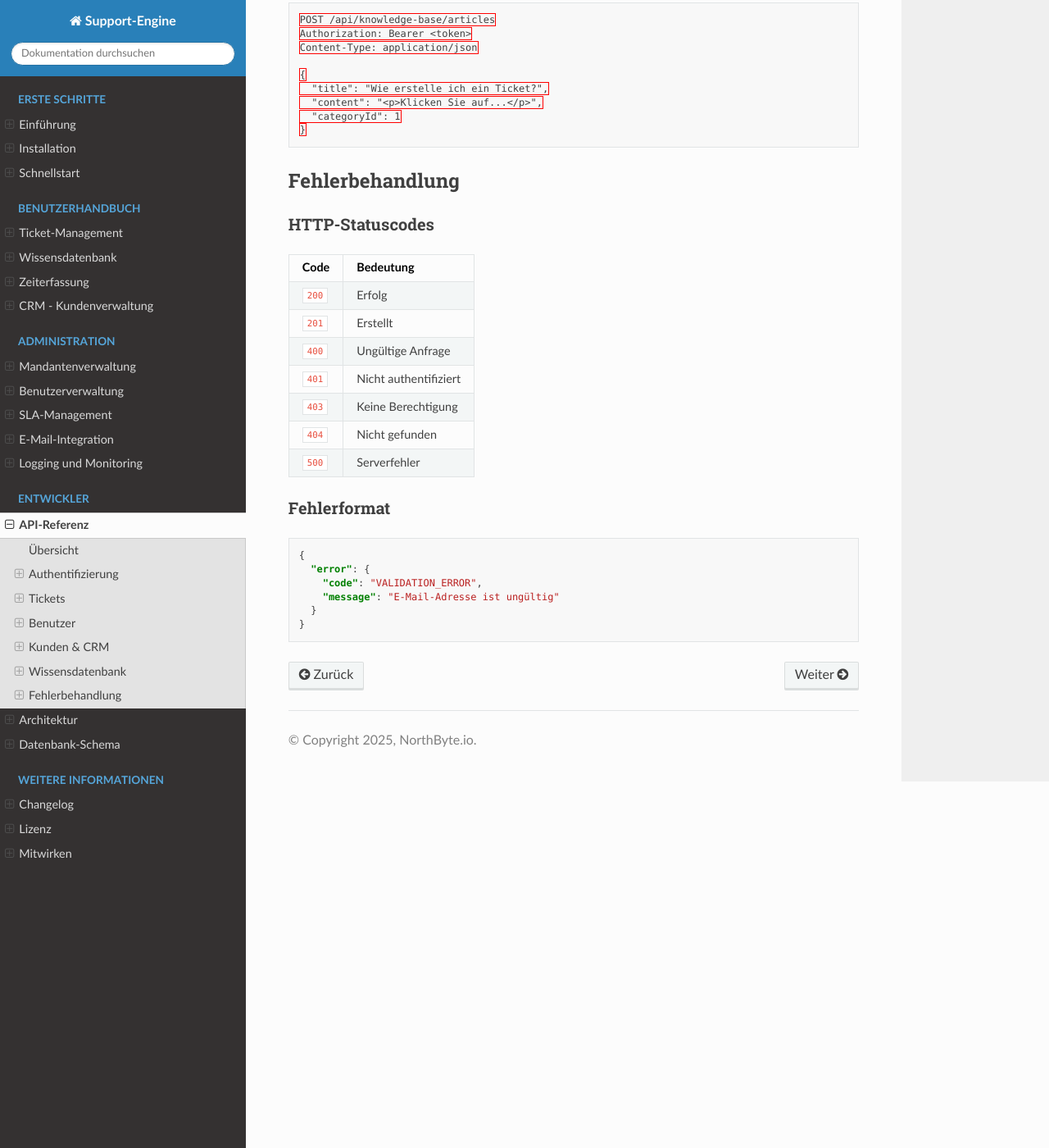
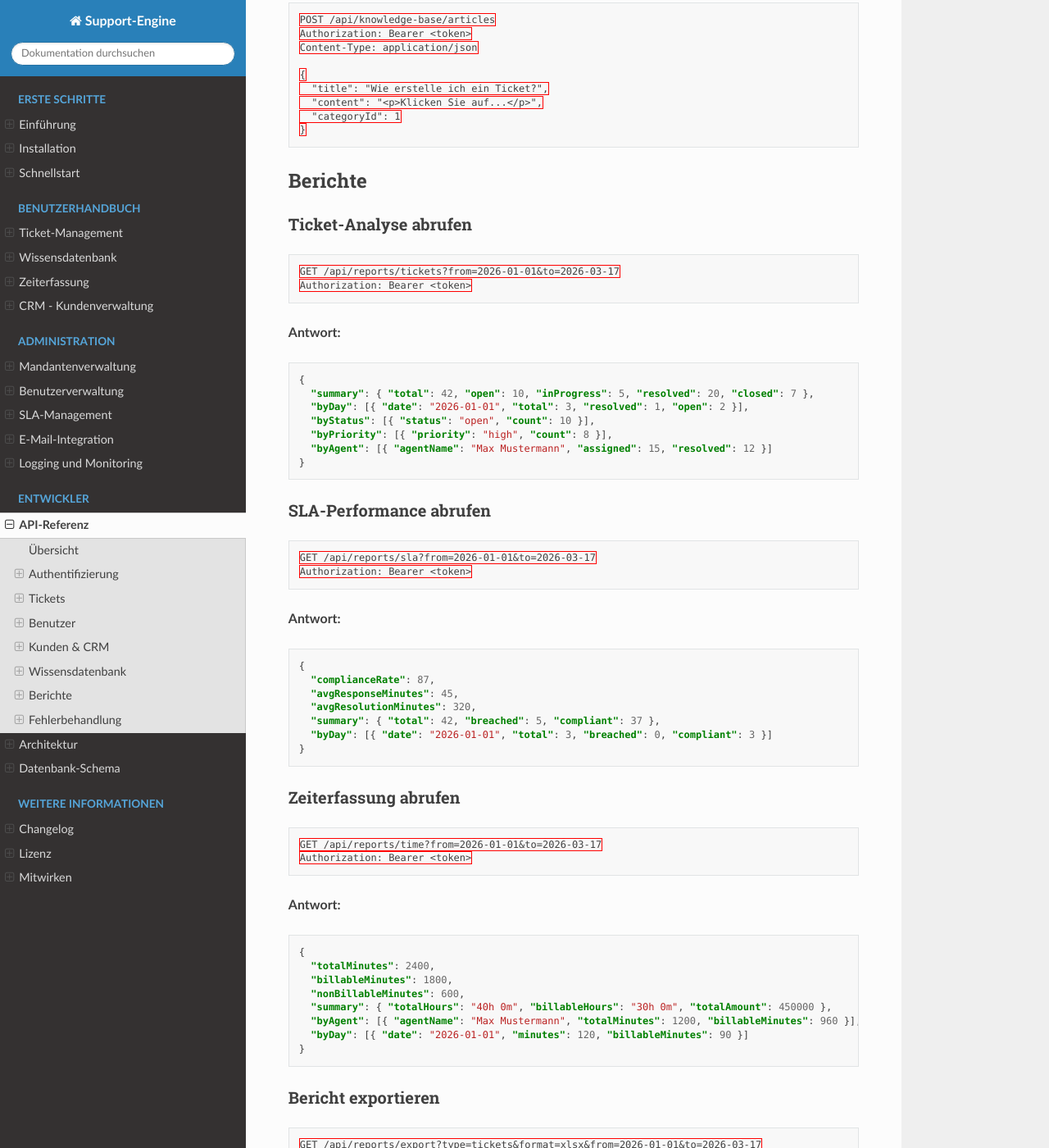
Before and after one commit to northbyte-io/Support-Engine, a Sphinx documentation site: the page built from docs/entwickler/api.md, in a window 1280 px wide and 1400 px high, scrolled down 3220 px. Shown: the whole window at 82% size. Built offline with Sphinx 7.4.7 and the Read the Docs theme 3.1.0, drawn with Linux system fonts in a browser that asks for light colours; some of the changed text lies outside the part shown.

Commit message:
Add advanced reporting and analytics features to the system
Introduce new reporting functionalities including ticket analysis, SLA performance tracking, and time tracking. The changes also include comprehensive updates to README, ANLEITUNG, API documentation, changelog, and Replit configuration.

Replit-Commit-Author: Agent
Replit-Commit-Session-Id: 625001af-836b-415e-a69a-c7c9dbf097f3
Replit-Commit-Checkpoint-Type: full_checkpoint
Replit-Commit-Event-Id: 5b80da05-dc25-4997-a1a3-dfe8c1c98a71
Replit-Commit-Screenshot-Url: https://storage.googleapis.com/screenshot-production-us-central1/9c13df68-9696-46d6-80c2-b578750ee801/625001af-836b-415e-a69a-c7c9dbf097f3/Ep1vGrr
Replit-Helium-Checkpoint-Created: true

````diff
--- a/docs/entwickler/api.md
+++ b/docs/entwickler/api.md
@@ -165,6 +165,86 @@ Content-Type: application/json
 }
 ```
 
+## Berichte
+
+### Ticket-Analyse abrufen
+
+```http
+GET /api/reports/tickets?from=2026-01-01&to=2026-03-17
+Authorization: Bearer <token>
+```
+
+**Antwort:**
+
+```json
+{
+  "summary": { "total": 42, "open": 10, "inProgress": 5, "resolved": 20, "closed": 7 },
+  "byDay": [{ "date": "2026-01-01", "total": 3, "resolved": 1, "open": 2 }],
+  "byStatus": [{ "status": "open", "count": 10 }],
+  "byPriority": [{ "priority": "high", "count": 8 }],
+  "byAgent": [{ "agentName": "Max Mustermann", "assigned": 15, "resolved": 12 }]
+}
+```
+
+### SLA-Performance abrufen
+
+```http
+GET /api/reports/sla?from=2026-01-01&to=2026-03-17
+Authorization: Bearer <token>
+```
+
+**Antwort:**
+
+```json
+{
+  "complianceRate": 87,
+  "avgResponseMinutes": 45,
+  "avgResolutionMinutes": 320,
+  "summary": { "total": 42, "breached": 5, "compliant": 37 },
+  "byDay": [{ "date": "2026-01-01", "total": 3, "breached": 0, "compliant": 3 }]
+}
+```
+
+### Zeiterfassung abrufen
+
+```http
+GET /api/reports/time?from=2026-01-01&to=2026-03-17
+Authorization: Bearer <token>
+```
+
+**Antwort:**
+
+```json
+{
+  "totalMinutes": 2400,
+  "billableMinutes": 1800,
+  "nonBillableMinutes": 600,
+  "summary": { "totalHours": "40h 0m", "billableHours": "30h 0m", "totalAmount": 450000 },
+  "byAgent": [{ "agentName": "Max Mustermann", "totalMinutes": 1200, "billableMinutes": 960 }],
+  "byDay": [{ "date": "2026-01-01", "minutes": 120, "billableMinutes": 90 }]
+}
+```
+
+### Bericht exportieren
+
+```http
+GET /api/reports/export?type=tickets&format=xlsx&from=2026-01-01&to=2026-03-17
+Authorization: Bearer <token>
+```
+
+**Query-Parameter:**
+
+| Parameter | Werte | Beschreibung |
+|-----------|-------|--------------|
+| `type` | `tickets`, `sla`, `time`, `agents` | Berichtstyp |
+| `format` | `csv`, `xlsx`, `pdf`, `html` | Ausgabeformat |
+| `from` | `YYYY-MM-DD` | Startdatum (Standard: heute − 30 Tage) |
+| `to` | `YYYY-MM-DD` | Enddatum (Standard: heute) |
+
+Die Antwort ist eine Datei mit dem entsprechenden Content-Type und `Content-Disposition: attachment`.
+
+---
+
 ## Fehlerbehandlung
 
 ### HTTP-Statuscodes
````
Also changed, not shown: ANLEITUNG.md (+54 -6 lines), README.md (+39 -3 lines), docs/benutzer/berichte.md (added, +138 -0 lines), docs/changelog.md (+21 -0 lines), docs/einfuehrung.md (+2 -1 lines), docs/schnellstart.md (+2 -0 lines), replit.md (+12 -0 lines).
